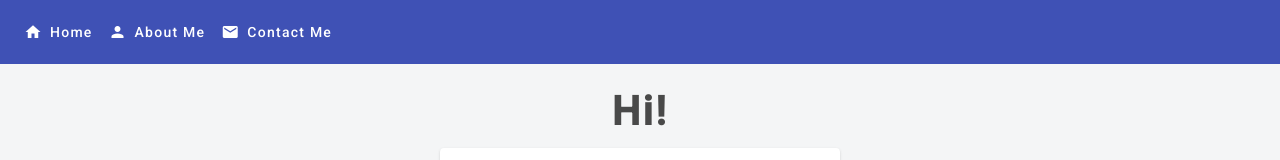
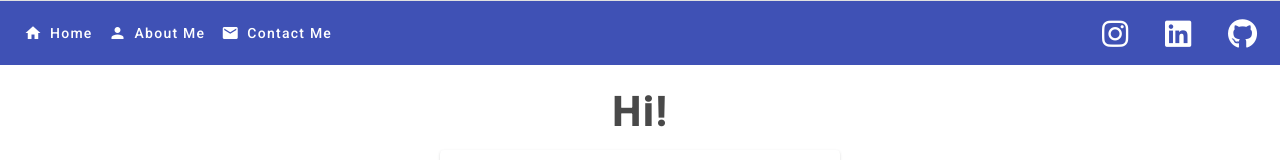
Before and after one commit to josephmitchel/My-Website, an Angular app in the folder myWebsite/: page /home in a window 1280 px wide. Shown: the top 160 px of the page. Built offline with nearby package versions, Linux system fonts and the light colour scheme; grey boxes are pictures that could not be loaded.

Commit message:
added some icons

```diff
--- a/myWebsite/src/app/animations.ts
+++ b/myWebsite/src/app/animations.ts
@@ -3,34 +3,34 @@ import { state, style, transition, trigger, animate } from '@angular/animations'
 export let fade = trigger('fade', [
     transition('void => *', [
         style({ opacity: 0 }),
-        animate(1000)
+        animate(800)
     ])
 ])
 
 export let slide = trigger('slide', [
     transition(':enter', [
         style({ transform: 'translateX(-25px)' }),
-        animate(1000)
+        animate(800)
     ]),
 ])
 
 export let slidedown = trigger('slidedown1', [
     transition(':enter', [
-        style({ transform: 'translateY(-25px)' }),
-        animate(500)
+        style({ transform: 'translateX(-75px)' }),
+        animate(800)
     ]),
 ])
 
 export let slidedown2 = trigger('slidedown2', [
     transition(':enter', [
-        style({ transform: 'translateY(-50px)' }),
-        animate(750)
+        style({ transform: 'translateX(-100px)' }),
+        animate(800)
     ]),
 ])
 
 export let slidedown3 = trigger('slidedown3', [
     transition(':enter', [
-        style({ transform: 'translateY(-75px)' }),
-        animate(1000)
+        style({ transform: 'translateX(-125px)' }),
+        animate(800)
     ]),
 ])
--- a/myWebsite/src/app/app-routing.module.ts
+++ b/myWebsite/src/app/app-routing.module.ts
@@ -5,6 +5,7 @@ import { AboutMePage } from './pageaboutme/aboutme.component';
 import { ContactMePage } from './pagecontactme/contactme.component';
 
 const routes: Routes = [
+  { path: '', redirectTo: '/home', pathMatch: 'full'},
   { path: 'home', component: HomePage },
   { path: 'aboutme', component: AboutMePage },
   { path: 'contactme', component: ContactMePage },
--- a/myWebsite/src/app/app.component.html
+++ b/myWebsite/src/app/app.component.html
@@ -1,4 +1,4 @@
-
+<mat-divider></mat-divider>
 <div class="area" >
     <ul class="circles">
             <li></li>
--- a/myWebsite/src/app/app.module.ts
+++ b/myWebsite/src/app/app.module.ts
@@ -8,7 +8,8 @@ import { MatButtonModule } from '@angular/material/button';
 import { MatSidenavModule } from '@angular/material/sidenav';
 import { MatIconModule } from '@angular/material/icon';
 import { MatListModule } from '@angular/material/list';
-import {MatCardModule} from '@angular/material/card';
+import { MatCardModule } from '@angular/material/card';
+import { MatDividerModule} from '@angular/material/divider';
 
 // Page imports
 import { HomePage } from './pagehome/home.component';
@@ -38,7 +39,8 @@ import { HomecardComponent } from './homecard/homecard.component';
     MatSidenavModule,
     MatIconModule,
     MatListModule,
-   MatCardModule,
+    MatCardModule,
+    MatDividerModule,
   ],
   providers: [],
   bootstrap: [AppComponent]
--- a/myWebsite/src/app/navbar/navbar.component.css
+++ b/myWebsite/src/app/navbar/navbar.component.css
@@ -1,4 +1,14 @@
+
+.example-spacer {
+    flex: 1 1 auto;
+  }
+
 .button {
     font-size: 15px;
     margin: 5px;
 }
+
+.socials {
+    display: flex;
+    column-gap: 15px;
+}
--- a/myWebsite/src/app/navbar/navbar.component.html
+++ b/myWebsite/src/app/navbar/navbar.component.html
@@ -1,7 +1,8 @@
 <p>
     <link rel="stylesheet" href="https://cdnjs.cloudflare.com/ajax/libs/animate.css/4.1.1/animate.min.css"/>
-
-    <mat-toolbar color="primary" class="nav">
+    <link rel="stylesheet" href="https://cdnjs.cloudflare.com/ajax/libs/font-awesome/6.4.0/css/all.min.css" integrity="sha512-iecdLmaskl7CVkqkXNQ/ZH/XLlvWZOJyj7Yy7tcenmpD1ypASozpmT/E0iPtmFIB46ZmdtAc9eNBvH0H/ZpiBw==" crossorigin="anonymous" referrerpolicy="no-referrer" />
+    <mat-toolbar color="primary"  class="navbar">
+        <div class="buttons">
             <button classname="button" mat-button @fade @slidedown1>
                 <mat-icon>home</mat-icon>
                 Home
@@ -16,5 +17,24 @@
                 <mat-icon>email</mat-icon>
                 Contact Me
             </button>
+        </div>
+
+        <span class="example-spacer"></span>
+
+        <div class="socials">
+            <button mat-icon-button>
+                <i class="fa-brands fa-instagram fa-lg" @fade @slidedown1></i>
+            </button>
+
+            <button mat-icon-button>
+                <i class="fa-brands fa-linkedin fa-lg" @fade @slidedown2></i>
+            </button>
+
+            <button mat-icon-button>
+                <i class="fa-brands fa-github fa-lg" @fade @slidedown3></i>
+            </button>
+
+        </div>
+
     </mat-toolbar>
 </p>
--- a/myWebsite/src/app/pagehome/home.component.css
+++ b/myWebsite/src/app/pagehome/home.component.css
@@ -1,6 +1,7 @@
 .page {
     display: flex;
     flex-direction: column;
+
 }
 
 .main{
--- a/myWebsite/src/app/pagehome/home.component.html
+++ b/myWebsite/src/app/pagehome/home.component.html
@@ -1,10 +1,9 @@
-<!DOCTYPE html>
-
-<html class="page">
+<div class="page">
     <app-navbar></app-navbar>
     <body class="main">
-        <h1 class="header" @fade @slide>Hi!</h1>
+        <h1 class="header" @fade>Hi!</h1>
+        <mat-divider></mat-divider>
         <app-homecard @fade></app-homecard>
 
     </body>
-</html>
+</div>
--- a/myWebsite/src/index.html
+++ b/myWebsite/src/index.html
@@ -14,18 +14,4 @@
   <app-root></app-root>
 </body>
 </html>
-<!--
-<div class="area" >
-  <ul class="circles">
-          <li></li>
-          <li></li>
-          <li></li>
-          <li></li>
-          <li></li>
-          <li></li>
-          <li></li>
-          <li></li>
-          <li></li>
-          <li></li>
-  </ul>
-</div > -->
+<link rel="stylesheet" href="https://cdnjs.cloudflare.com/ajax/libs/font-awesome/6.4.0/css/all.min.css" integrity="sha512-iecdLmaskl7CVkqkXNQ/ZH/XLlvWZOJyj7Yy7tcenmpD1ypASozpmT/E0iPtmFIB46ZmdtAc9eNBvH0H/ZpiBw==" crossorigin="anonymous" referrerpolicy="no-referrer" />
--- a/myWebsite/src/styles.css
+++ b/myWebsite/src/styles.css
@@ -2,146 +2,12 @@
 @import url('https://fonts.googleapis.com/css?family=Exo:400,700');
 
 html, body {
-    background: rgb(244, 245, 246);
     background: -webkit-linear-gradient(to left, #8f94fb, #4e54c8);
+    background: rgb(255, 255, 255);
     width: 100%;
     height:100vh;
+    overflow: hidden;
 }
 body {
     margin: 0; font-family: Roboto, "Helvetica Neue", sans-serif;
 }
-
-/* *{
-    margin: 0px;
-    padding: 0px;
-}
-
-.context {
-    width: 100%;
-    position: absolute;
-    top:50vh;
-
-}
-
-.context h1{
-    text-align: center;
-    color: #fff;
-    font-size: 50px;
-}
-
-.circles{
-    position: absolute;
-    top: 0;
-    left: 0;
-    width: 100%;
-    height: 100%;
-    overflow: hidden;
-}
-
-.circles li{
-    position: absolute;
-    display: block;
-    list-style: none;
-    width: 20px;
-    height: 20px;
-    background: rgba(187, 186, 186, 0.2);
-    animation: animate 25s linear infinite;
-    bottom: -150px;
-
-}
-
-.circles li:nth-child(1){
-    left: 25%;
-    width: 80px;
-    height: 80px;
-    animation-delay: 0s;
-}
-
-
-.circles li:nth-child(2){
-    left: 10%;
-    width: 20px;
-    height: 20px;
-    animation-delay: 2s;
-    animation-duration: 12s;
-}
-
-.circles li:nth-child(3){
-    left: 70%;
-    width: 20px;
-    height: 20px;
-    animation-delay: 4s;
-}
-
-.circles li:nth-child(4){
-    left: 40%;
-    width: 60px;
-    height: 60px;
-    animation-delay: 0s;
-    animation-duration: 18s;
-}
-
-.circles li:nth-child(5){
-    left: 65%;
-    width: 20px;
-    height: 20px;
-    animation-delay: 0s;
-}
-
-.circles li:nth-child(6){
-    left: 75%;
-    width: 110px;
-    height: 110px;
-    animation-delay: 3s;
-}
-
-.circles li:nth-child(7){
-    left: 35%;
-    width: 150px;
-    height: 150px;
-    animation-delay: 7s;
-}
-
-.circles li:nth-child(8){
-    left: 50%;
-    width: 25px;
-    height: 25px;
-    animation-delay: 15s;
-    animation-duration: 45s;
-}
-
-.circles li:nth-child(9){
-    left: 20%;
-    width: 15px;
-    height: 15px;
-    animation-delay: 2s;
-    animation-duration: 35s;
-}
-
-.circles li:nth-child(10){
-    left: 85%;
-    width: 150px;
-    height: 150px;
-    animation-delay: 0s;
-    animation-duration: 11s;
-}
-
-
-
-@keyframes animate {
-
-    0%{
-        transform: translateY(0) rotate(0deg);
-        opacity: 1;
-        border-radius: 0;
-    }
-
-    100%{
-        transform: translateY(-1000px) rotate(720deg);
-        opacity: 0;
-        border-radius: 50%;
-    }
-
-}
-html, body { height: 100%; }
-body { margin: 0; font-family: Roboto, "Helvetica Neue", sans-serif; } */
```
Also changed, not shown: myWebsite/src/app/app.component.css (+5 -2 lines), 1 other file (tests, documents, lock files or other folders). Lines whose indentation alone changed are shown as unchanged.
